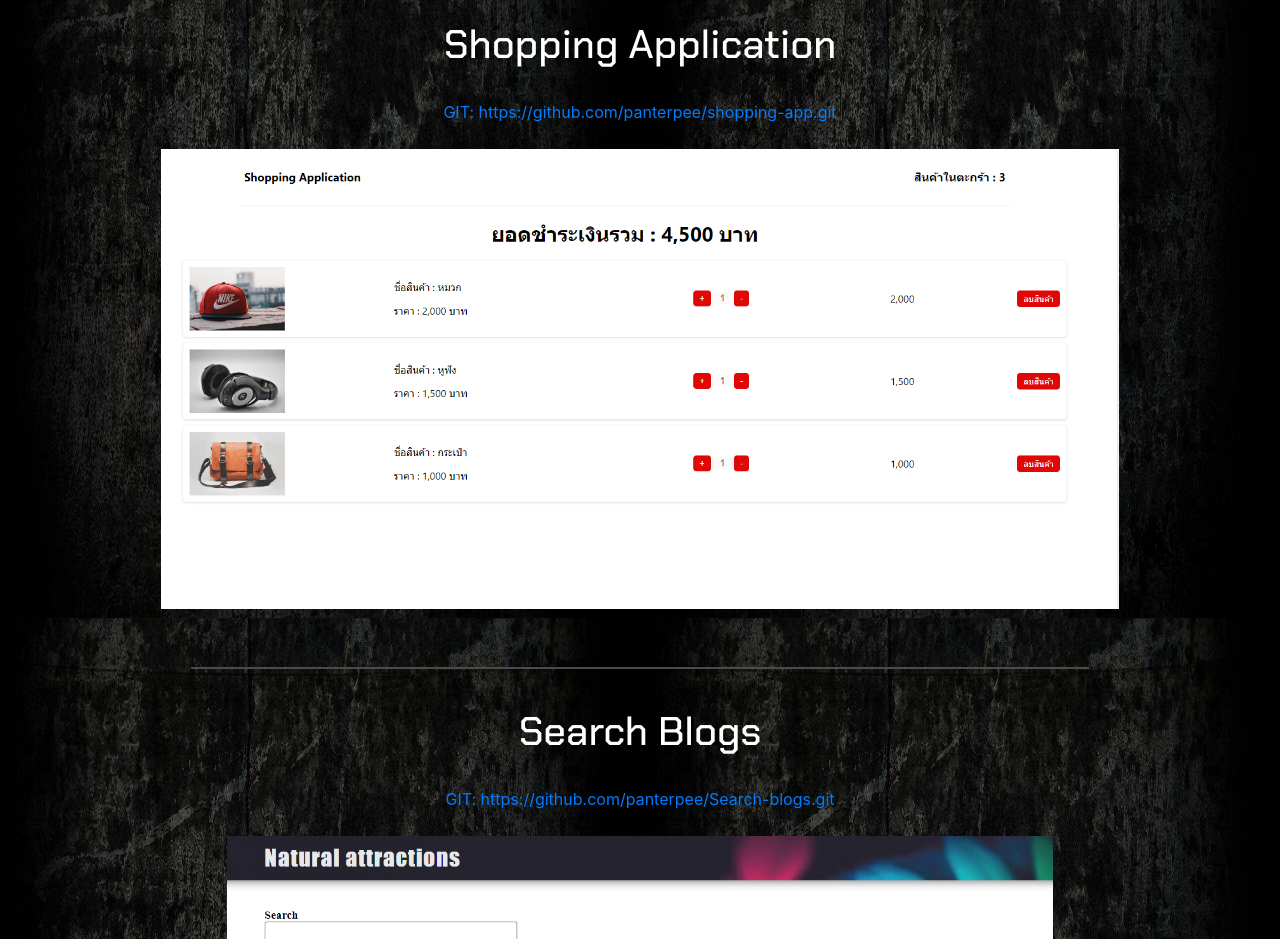
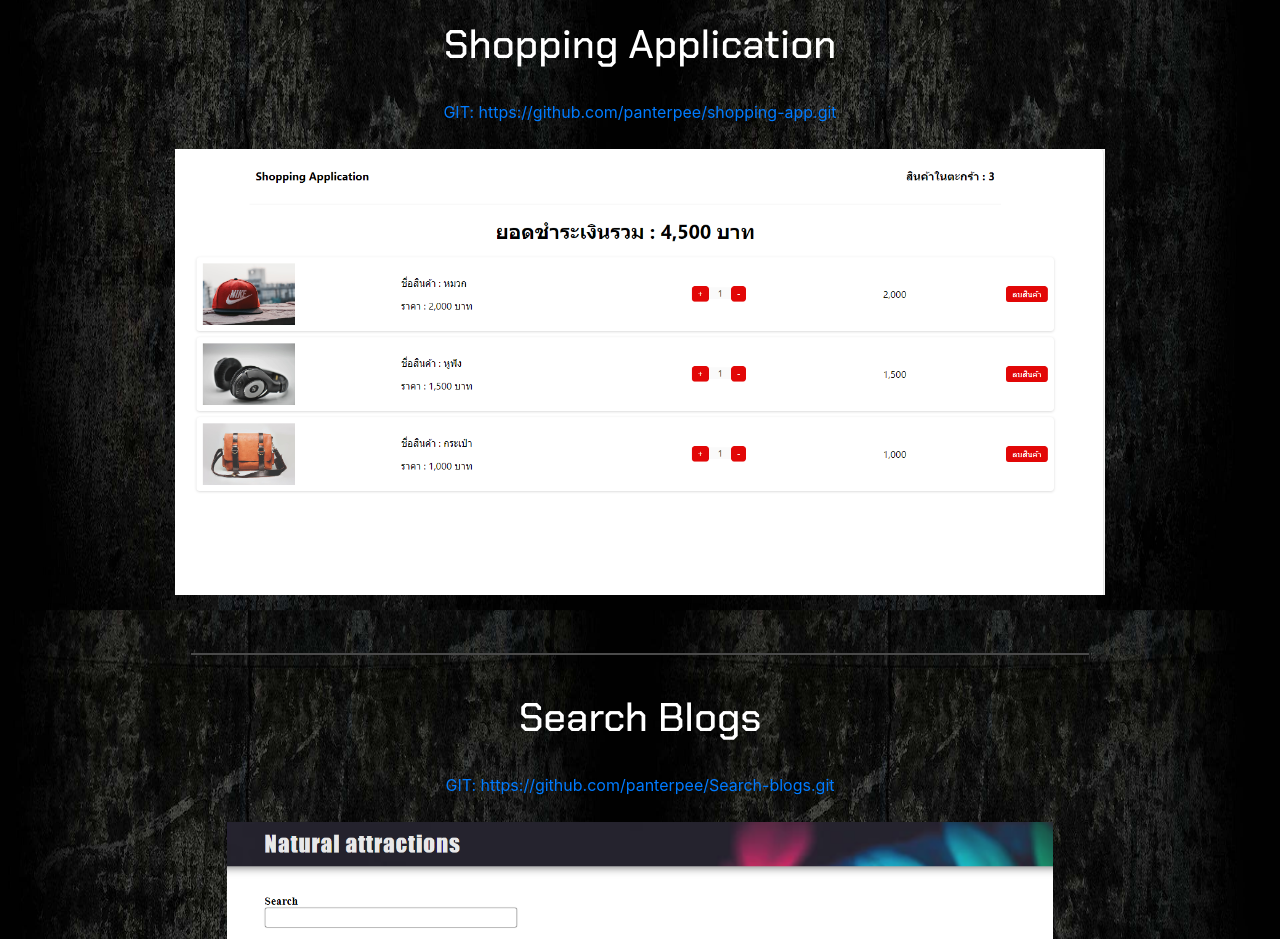
Before and after one commit to panterpee/Profile_website, a plain HTML site: page y/index.html in a window 1280 px wide. Shown: the part 4400-5339 px from the top of the page. Drawn offline with nearby package versions, Linux system fonts and the light colour scheme; a script that the page names is missing.

Commit message:
change width picture

```diff
--- a/y/index.html
+++ b/y/index.html
@@ -662,7 +662,7 @@
     <div>
       <p>Shopping Application</p>
       <a href="https://github.com/panterpee/shopping-app.git">GIT: https://github.com/panterpee/shopping-app.git</a>
-      <img src="./src/shopping.PNG" alt="Shopping-app" class="slideanim" style="max-width: 980px;"/>
+      <img src="./src/shopping.PNG" alt="Shopping-app" class="slideanim" style="max-width: 950px;"/>
 
     </div>
     <hr />
```
